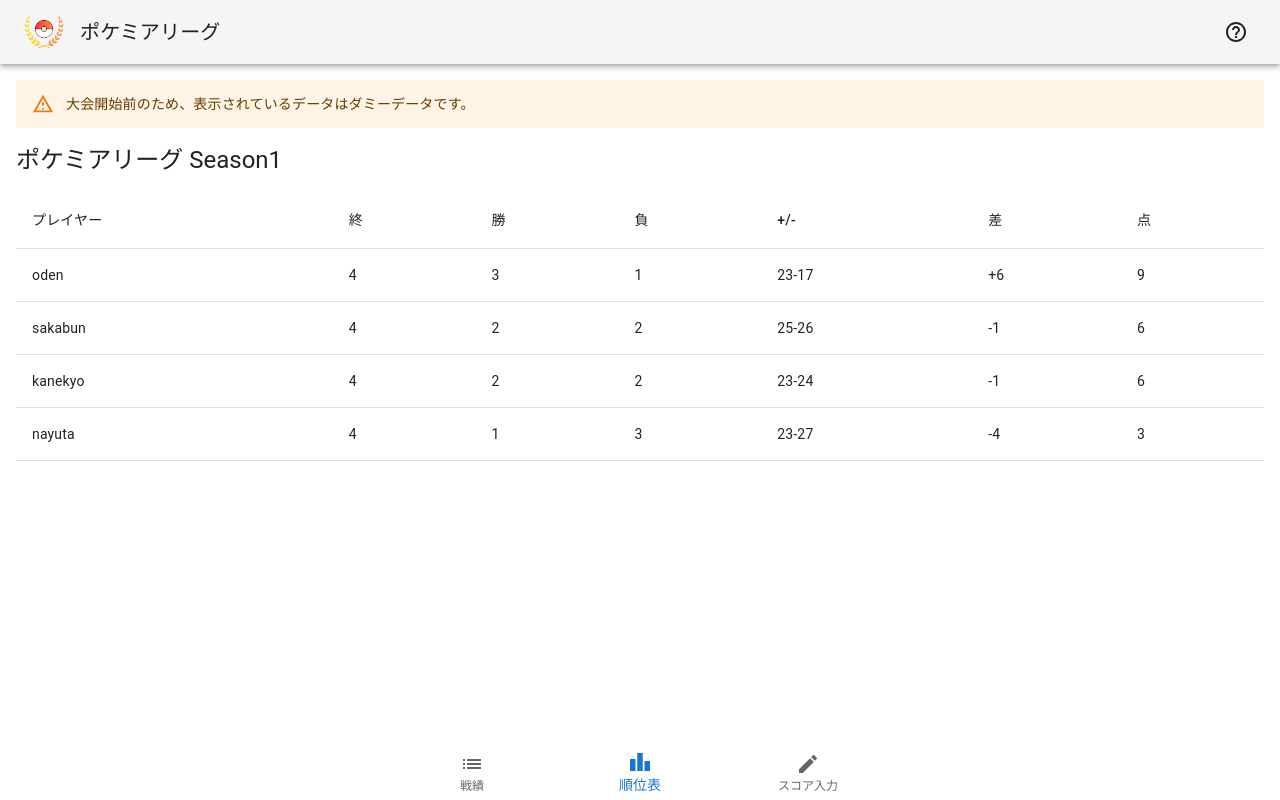
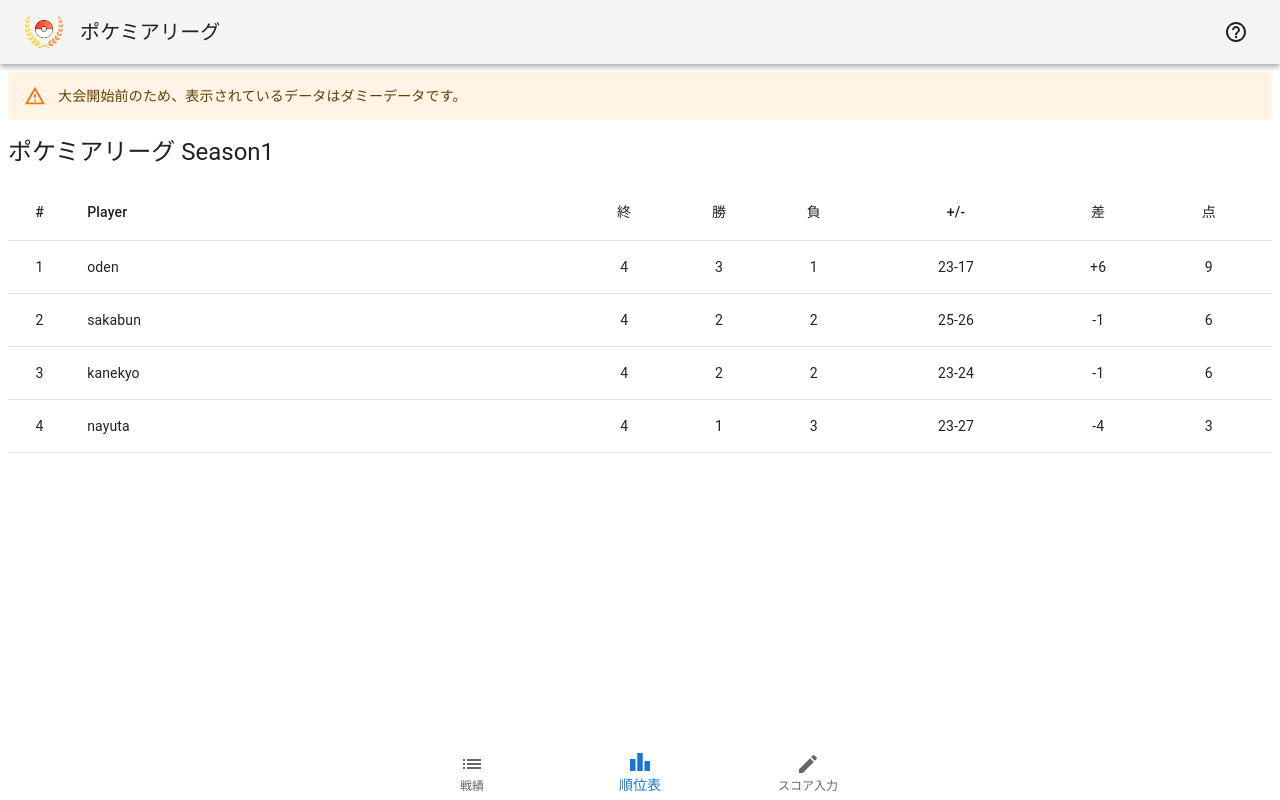
Before and after one commit to oden6680/pokepoke-league, a React (Vite) app: page /ranking in a window 1280 px wide. Built offline with nearby package versions, Linux system fonts and the light colour scheme; no server answers; the database is empty.

Commit message:
順位のレイアウトを変更

```diff
--- a/src/pages/RankingPage.tsx
+++ b/src/pages/RankingPage.tsx
@@ -27,7 +27,7 @@ export function RankingPage() {
   );
 
   return (
-    <Box p={2}>
+    <Box sx={{margin:1}}>
       {isBeforeStartDate && (
         <Alert severity="warning" sx={{ mb: 2 }}>
           大会開始前のため、表示されているデータはダミーデータです。
@@ -39,30 +39,42 @@ export function RankingPage() {
       <Table>
         <TableHead>
           <TableRow>
-            <TableCell>プレイヤー</TableCell>
-            <TableCell>終</TableCell>
-            <TableCell>勝</TableCell>
-            <TableCell>負</TableCell>
-            <TableCell>+/-</TableCell>
-            <TableCell>差</TableCell>
-            <TableCell>点</TableCell>
+            <TableCell sx={{ width: "5%", textAlign: "center" }}>#</TableCell>
+            <TableCell sx={{ width: "40%" }}>Player</TableCell>
+            <TableCell sx={{ width: "7.5%", textAlign: "center" }}>
+              終
+            </TableCell>
+            <TableCell sx={{ width: "7.5%", textAlign: "center" }}>
+              勝
+            </TableCell>
+            <TableCell sx={{ width: "7.5%", textAlign: "center" }}>
+              負
+            </TableCell>
+            <TableCell sx={{ width: "15%", textAlign: "center" }}>
+              +/-
+            </TableCell>
+            <TableCell sx={{ width: "7.5%", textAlign: "center" }}>
+              差
+            </TableCell>
+            <TableCell sx={{ width: "10%", textAlign: "center" }}>点</TableCell>
           </TableRow>
         </TableHead>
         <TableBody>
-          {rankingData.map((p) => (
+          {rankingData.map((p, index) => (
             <TableRow key={p.playerName}>
+              <TableCell sx={{ textAlign: "center" }}>{index + 1}</TableCell>
               <TableCell>{p.playerName}</TableCell>
-              <TableCell>{p.matches}</TableCell>
-              <TableCell>{p.wins}</TableCell>
-              <TableCell>{p.losses}</TableCell>
-              <TableCell>
+              <TableCell sx={{ textAlign: "center" }}>{p.matches}</TableCell>
+              <TableCell sx={{ textAlign: "center" }}>{p.wins}</TableCell>
+              <TableCell sx={{ textAlign: "center" }}>{p.losses}</TableCell>
+              <TableCell sx={{ textAlign: "center" }}>
                 {p.totalScored}-{p.totalConceded}
               </TableCell>
-              <TableCell>
+              <TableCell sx={{ textAlign: "center" }}>
                 {p.totalScored - p.totalConceded > 0 ? "+" : ""}
                 {p.totalScored - p.totalConceded}
               </TableCell>
-              <TableCell>{p.points}</TableCell>
+              <TableCell sx={{ textAlign: "center" }}>{p.points}</TableCell>
             </TableRow>
           ))}
         </TableBody>
```
